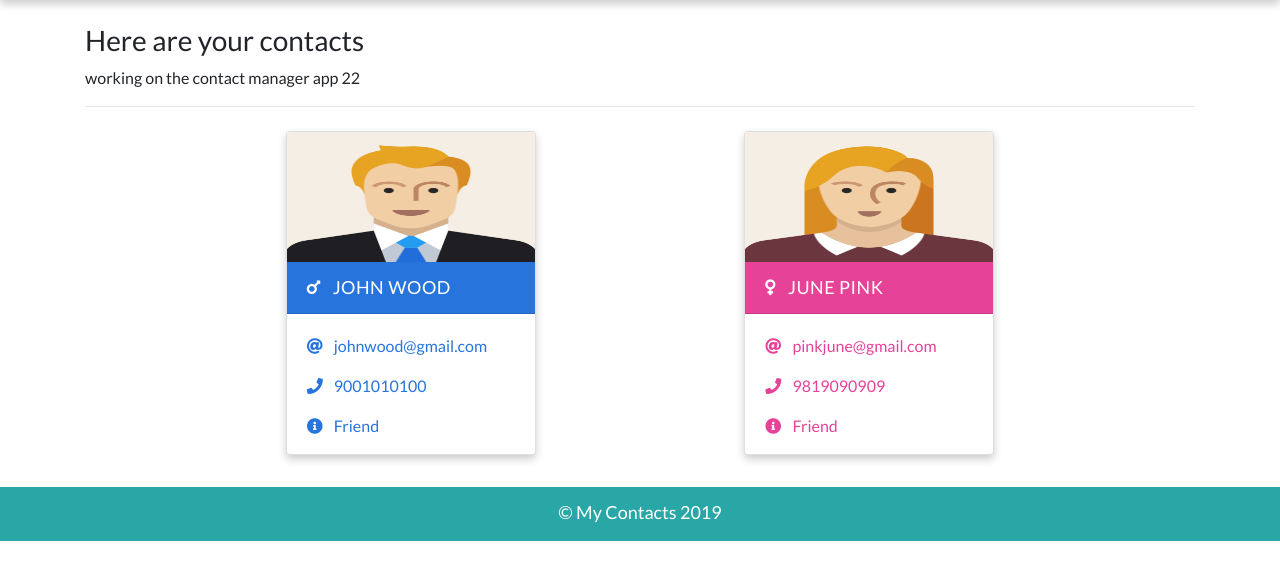
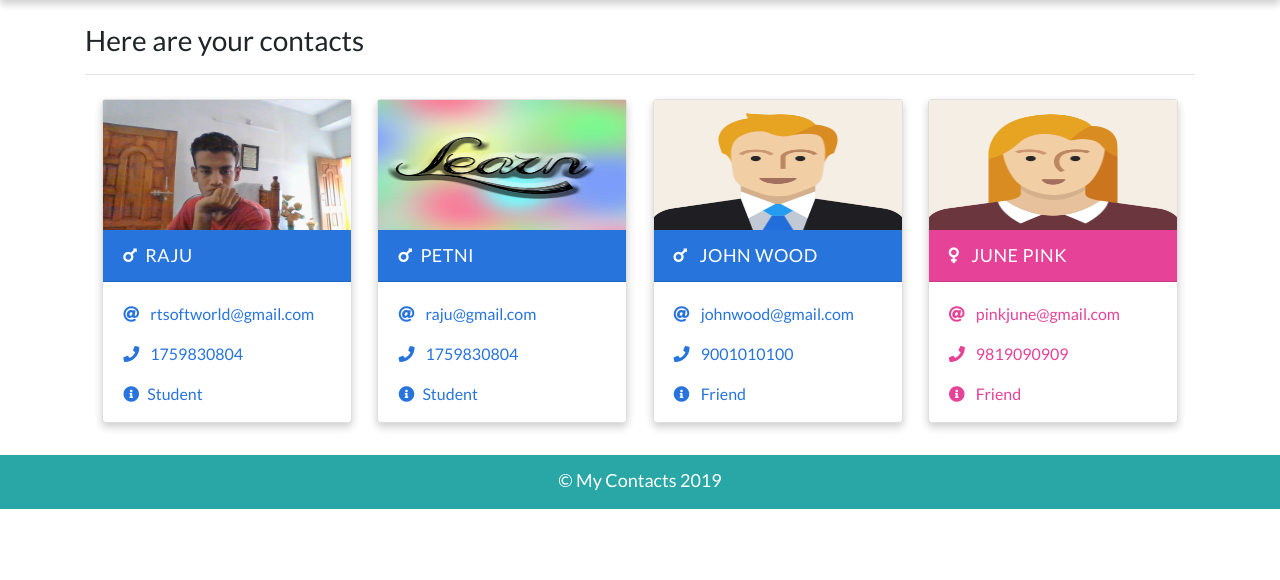
Before and after one commit to rajuvu689/vu_project, a Django app: page / in a window 1280 px wide. Shown: the part 78-658 px from the top of the page. Run offline with Django 3.2, Linux system fonts and the light colour scheme; data comes from the database, SQL or seed files in the repository; some libraries are stand-ins or nearby versions.

Commit message:
Django tutorial folder 6 er 4no(half) tutorial porjonto done.

```diff
--- a/app/admin.py
+++ b/app/admin.py
@@ -4,7 +4,7 @@ from django.contrib.auth.models import Group
 from .models import Contact
 
 class ContactAdmin(admin.ModelAdmin):
-    list_display = ('name', 'gender', 'email', 'info', 'phone')
+    list_display = ('name', 'gender', 'email', 'info', 'phone','image')
     list_editable = ('info',)
     list_per_page = 10
     search_fields = ('name', 'gender', 'email', 'info', 'phone')
--- a/app/views.py
+++ b/app/views.py
@@ -1,9 +1,9 @@
 from django.shortcuts import render
+from .models import Contact
 
 # Create your views here.
 def home(request):
     context = {
-        'status':'working on the contact manager app',
-        'age':'22'
+        'contacts': Contact.objects.all()
     }
     return render (request, 'index.html',context)
--- a/templates/index.html
+++ b/templates/index.html
@@ -50,11 +50,46 @@
     <!-- Main Section -->
     <div class="container">
       <h3 class="heading font-weight-light">Here are your contacts</h3>
-      {{status}}
-      {{age}}
       <hr />
     </div>
     <div class="container main-part">
+   {% if contacts %}
+   {% for contact in contacts %}
+
+  {% if contact.gender == 'male' %}
+  <!-- Card for details -->
+      <div class="card my-2 mx-2 boy-card">
+        <img src="{% if contact.image %}
+        {{contact.image.url}}
+        {% else %}
+        {% static 'images\boy.png' %}
+        {% endif %}"
+        class="img-fluid" />
+        <div class="card-header">
+          <a href="detail.html" class="text-white header-link"
+            ><i class="fas fa-mars mr-2"></i>{{contact.name}}</a
+          >
+        </div>
+        <div class="card-body pb-0">
+          <p>
+            <i class="fas fa-at mr-2"></i>
+            <a href="mailto:{{contact.email}}">{{contact.email}}</a>
+          </p>
+          <p>
+            <i class="fas fa-phone mr-2"></i>
+            <a href="tel:{{contact.phone}}">{{contact.phone}}</a>
+          </p>
+          <p><i class="fas fa-info-circle mr-2"></i>{{contact.info}}</p>
+        </div>
+      </div>
+      <!-- Card for details ends -->
+  {% else %}
+  {% endif %}
+
+   {% endfor %}
+   {% else %}
+   <p>No contacts </p>
+   {% endif %}
       <!-- Card for details -->
       <div class="card my-2 mx-2 boy-card">
         <img src="{% static 'images\boy.png' %}"" class="img-fluid" />
```
